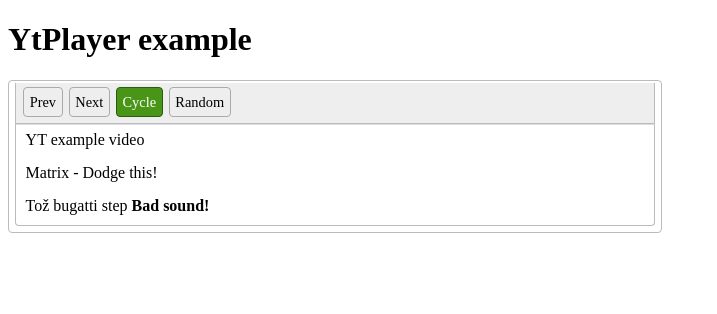
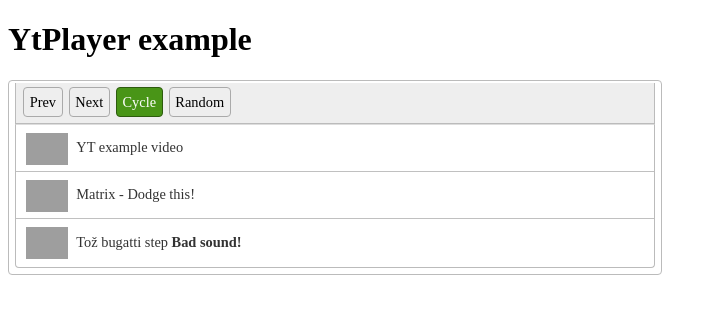
Before and after one commit to janpecha/ytplayer, a plain HTML site: page ytplayer.html in a window 1280 px wide. Shown: the whole page, without its empty margins (0-717 px from the left). Drawn offline with Linux system fonts and the light colour scheme; grey boxes are pictures that could not be loaded.

Commit message:
add video thumbs in video list support
close #4

Signed-off-by: Jan Pecha <janpecha@email.cz>

```diff
--- a/ytplayer.css
+++ b/ytplayer.css
@@ -1,6 +1,6 @@
 /**
  * @author		Jan Pecha, <janpecha@email.cz>
- * @version		2012-06-04-1
+ * @version		2012-06-07-1
  * @license		see license.txt
  */
 
@@ -46,12 +46,33 @@
 	padding: 0.4em 0.6em;
 /*	border-radius: 4px;*/
 	cursor: pointer;
-	margin-bottom: 2px;
+/*	margin-bottom: 2px;*/
+	line-height: 2em;
+	border-bottom: 1px solid silver;
 }
+
+.ytplayer-videoitem:last-child {
+	border: none;
+}
+
+/*.ytplayer-videoitem:nth-child(even) { background: #fff; }*/
+/*.ytplayer-videoitem:nth-child(odd) { background: #eee; }*/
 
 .ytplayer-videoitem:hover {
 	background: #eee;
 	background-color: #ddd;
+}
+
+.ytplayer-name {
+	clear: both;
+	font-size: 90%;
+	color: #333;
+}
+
+.ytplayer-img img {
+	max-height: 32px;
+	vertical-align: middle;
+	padding-right: 8px;
 }
 
 .ytplayer-playing {
@@ -63,6 +84,10 @@
 
 .ytplayer-playing:hover {
 	background-color: #204a87;
+}
+
+.ytplayer-playing .ytplayer-name {
+	color: inherit;
 }
 
 /* Buttons */
--- a/ytplayer.html
+++ b/ytplayer.html
@@ -28,6 +28,7 @@
 				{name: 'Tož bugatti step <strong>Bad sound!</strong>', id: 'Gqhaoa9ukqg'}
 			], {
 				cycle: true,
+				thumbs: true,
 				//randomly: true,
 				//width: 390,
 				//height: 200,
--- a/ytplayer.zepto.js
+++ b/ytplayer.zepto.js
@@ -46,6 +46,16 @@ YtPlayer.create = function(elementId, videoList, options) {
 		options.randomly = !!options.randomly;
 	}
 
+	if(typeof options.thumbs === "undefined")
+	{
+		options.thumbs = false;
+	}
+	else
+	{
+		// convert to (bool)
+		options.thumbs = !!options.thumbs;
+	}
+
 	YtPlayer.options = options;
 	YtPlayer.list = videoList;
 
@@ -53,7 +63,7 @@ YtPlayer.create = function(elementId, videoList, options) {
 	YtPlayer.createElements(elementId, options);
 
 	// Fill video list
-	YtPlayer.setVideoList(elementId, videoList);
+	YtPlayer.setVideoList(elementId, videoList, options.thumbs);
 
 	// Init Youtube API
 	YtPlayer.initYoutubeApi();
@@ -85,16 +95,22 @@ YtPlayer.createElements = function(elementId, options) {
 }
 
 
-YtPlayer.setVideoList = function(elementId, videoList) {
+YtPlayer.setVideoList = function(elementId, videoList, thumbs) {
 	var videoListElement = $('#' + elementId + ' .ytplayer-videolist').first();
 
 	for(var i = 0; i < videoList.length; i++)
 	{
-		var item = $(
-			'<div class="ytplayer-videoitem" id="ytplayer-item-' + videoList[i].id + '">'
-				+ '<span class="ytplayer-name">' + videoList[i].name + '</span>'
-			+ '</div>'
-		)
+		var htmlCode = '<div class="ytplayer-videoitem" id="ytplayer-item-' + videoList[i].id + '">';
+
+		if(thumbs)
+		{
+			htmlCode += '<span class="ytplayer-img"><img src="http://img.youtube.com/vi/' + videoList[i].id + '/default.jpg" alt=""></span>';
+		}
+
+		htmlCode += '<span class="ytplayer-name">' + videoList[i].name + '</span>'
+		htmlCode += '</div>';
+
+		var item = $(htmlCode)
 			.data('ytplayer-video-id', videoList[i].id)
 			.data('ytplayer-video-num', i)
 			.on('click', function() {
@@ -267,7 +283,7 @@ YtPlayer.onPlayerStateChange = function(event) {
 
 YtPlayer.onPlayerReady = function(event) {
 	$('#ytplayer-item-' + event.target.getVideoData().video_id).addClass('ytplayer-playing');
-	event.target.playVideo();
+	//event.target.playVideo();
 }
 
 
```
Lines whose indentation alone changed are shown as unchanged.
